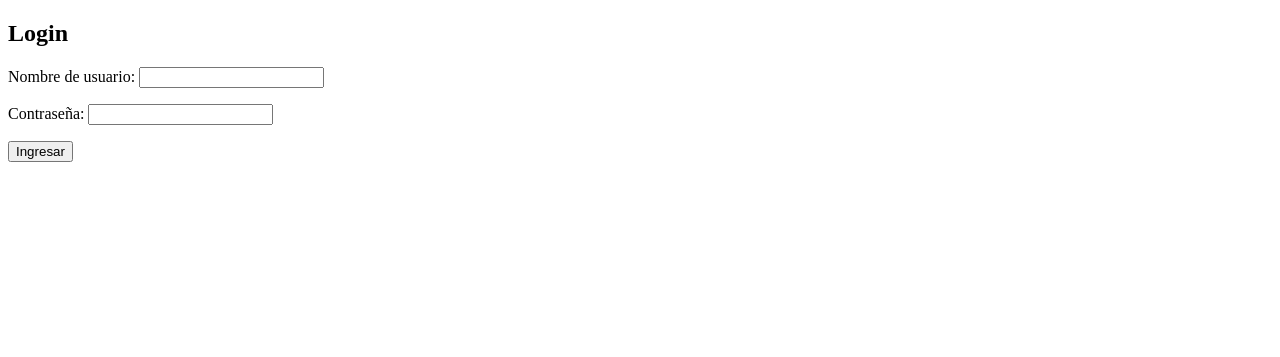
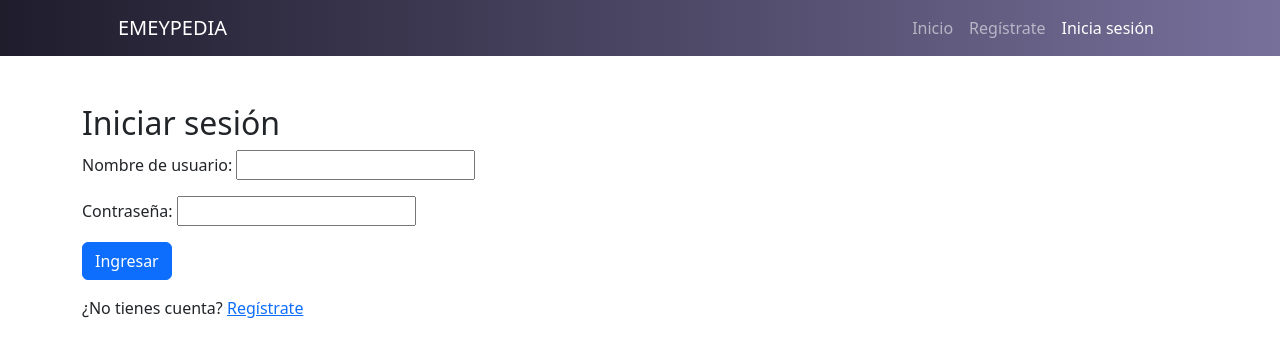
Before and after one commit to ElFranck21/Emeypedia, a Django app: page /login/ in a window 1280 px wide. Shown: the top 357 px of the page. Run offline with Django 5.2, Linux system fonts and the light colour scheme.

Commit message:
prueba front 2

```diff
--- a/Emeypediaa/settings.py
+++ b/Emeypediaa/settings.py
@@ -68,6 +68,7 @@ TEMPLATES = [
         'OPTIONS': {
             'context_processors': [
                 'django.template.context_processors.request',
+                'django.template.context_processors.request',
                 'django.contrib.auth.context_processors.auth',
                 'django.contrib.messages.context_processors.messages',
             ],
--- a/templates/index.html
+++ b/templates/index.html
@@ -1,23 +1,17 @@
 {% load static %}
 
 <!DOCTYPE html>
-<html lang="en">
+<html lang="es">
 <head>
-    <meta charset="utf-8" />
-    <meta name="viewport" content="width=device-width, initial-scale=1, shrink-to-fit=no" />
-    <meta name="description" content="" />
-    <meta name="author" content="" />
+    <meta charset="UTF-8" />
     <title>EMEYPEDIA</title>
-    <!-- Favicon-->
-    <link rel="icon" type="image/x-icon" href="{% static 'miapp/assets/favicon.ico' %}" />
-    <!-- Core theme CSS (includes Bootstrap)-->
+    {% load static %}
     <link href="{% static 'miapp/css/styles.css' %}" rel="stylesheet" />
-    <!-- Bootstrap CDN (opcional si no tienes local) -->
     <link href="https://cdn.jsdelivr.net/npm/bootstrap@5.2.3/dist/css/bootstrap.min.css" rel="stylesheet" />
 </head>
 <body>
-    <!-- Responsive navbar-->
-    <nav class="navbar navbar-expand-lg navbar-dark bg-dark">
+
+<nav class="navbar navbar-expand-lg navbar-dark" style="background: linear-gradient(90deg, #1f1c2c, #77709b);">
     <div class="container px-5">
         <a class="navbar-brand" href="#">EMEYPEDIA</a>
         <button class="navbar-toggler" type="button" data-bs-toggle="collapse"
@@ -25,79 +19,25 @@
             aria-expanded="false" aria-label="Toggle navigation"><span class="navbar-toggler-icon"></span></button>
         <div class="collapse navbar-collapse" id="navbarSupportedContent">
             <ul class="navbar-nav ms-auto mb-2 mb-lg-0">
-                    <li class="nav-item"><a class="nav-link active" aria-current="page" href="{% url 'index' %}">Inicio</a></li>
-                    <li class="nav-item"><a class="nav-link" href="{% url 'register' %}">Registrate</a></li>
-                    <li class="nav-item"><a class="nav-link" href="{% url 'login' %}">Inicia sesion</a></li>
+
+                <li class="nav-item">
+                    <a class="nav-link {% if request.resolver_match.url_name == 'index' %}active{% endif %}" href="{% url 'index' %}">Inicio</a>
+                </li>
+                <li class="nav-item">
+                    <a class="nav-link {% if request.resolver_match.url_name == 'register' %}active{% endif %}" href="{% url 'register' %}">Regístrate</a>
+                </li>
+                <li class="nav-item">
+                    <a class="nav-link {% if request.resolver_match.url_name == 'login' %}active{% endif %}" href="{% url 'login' %}">Inicia sesión</a>
+                </li>
             </ul>
         </div>
     </div>
 </nav>
 
-    <!-- Page Content-->
-    <div class="container px-4 px-lg-5">
-        <!-- Heading Row-->
-        <div class="row gx-4 gx-lg-5 align-items-center my-5">
-            <div class="col-lg-7"><img class="img-fluid rounded mb-4 mb-lg-0"
-                    src="https://dummyimage.com/900x400/dee2e6/6c757d.jpg" alt="..." /></div>
-            <div class="col-lg-5">
-                <h1 class="font-weight-light">Business Name or Tagline</h1>
-                <p>This is a template that is great for small businesses...</p>
-                <a class="btn btn-primary" href="#">Call to Action!</a>
-            </div>
-        </div>
+<main class="container mt-5">
+    {% block content %}
+    {% endblock %}
+</main>
 
-        <!-- Call to Action-->
-        <div class="card text-white bg-secondary my-5 py-4 text-center">
-            <div class="card-body">
-                <p class="text-white m-0">This call to action card is a great place to showcase some important info!</p>
-            </div>
-        </div>
-
-        <!-- Content Row-->
-        <div class="row gx-4 gx-lg-5">
-            <!-- Card 1 -->
-            <div class="col-md-4 mb-5">
-                <div class="card h-100">
-                    <div class="card-body">
-                        <h2 class="card-title">Card One</h2>
-                        <p class="card-text">Lorem ipsum dolor sit amet...</p>
-                    </div>
-                    <div class="card-footer"><a class="btn btn-primary btn-sm" href="#">More Info</a></div>
-                </div>
-            </div>
-            <!-- Card 2 -->
-            <div class="col-md-4 mb-5">
-                <div class="card h-100">
-                    <div class="card-body">
-                        <h2 class="card-title">Card Two</h2>
-                        <p class="card-text">Lorem ipsum dolor sit amet...</p>
-                    </div>
-                    <div class="card-footer"><a class="btn btn-primary btn-sm" href="#">More Info</a></div>
-                </div>
-            </div>
-            <!-- Card 3 -->
-            <div class="col-md-4 mb-5">
-                <div class="card h-100">
-                    <div class="card-body">
-                        <h2 class="card-title">Card Three</h2>
-                        <p class="card-text">Lorem ipsum dolor sit amet...</p>
-                    </div>
-                    <div class="card-footer"><a class="btn btn-primary btn-sm" href="#">More Info</a></div>
-                </div>
-            </div>
-        </div>
-    </div>
-
-    <!-- Footer-->
-    <footer class="py-5 bg-dark">
-        <div class="container px-4 px-lg-5">
-            <p class="m-0 text-center text-white">Copyright &copy; Your Website 2023</p>
-        </div>
-    </footer>
-
-    <!-- Bootstrap core JS-->
-    <script src="https://cdn.jsdelivr.net/npm/bootstrap@5.2.3/dist/js/bootstrap.bundle.min.js"></script>
-    <!-- Core theme JS-->
-    <script src="{% static 'miapp/js/scripts.js' %}"></script>
 </body>
 </html>
--- a/templates/login.html
+++ b/templates/login.html
@@ -1,17 +1,17 @@
-<!DOCTYPE html>
-<html>
-<head>
-    <title>Iniciar sesión</title>
-</head>
-<body>
-    <h2>Login</h2>
+{% extends 'index.html' %}
+
+{% block content %}
+<h2>Iniciar sesión</h2>
+
 {% if form.errors %}
-        <p style="color:red;">Usuario o contraseña incorrectos</p>
+    <p class="text-danger">Usuario o contraseña incorrectos</p>
 {% endif %}
+
 <form method="post">
     {% csrf_token %}
     {{ form.as_p }}
-        <button type="submit">Ingresar</button>
+    <button type="submit" class="btn btn-primary">Ingresar</button>
 </form>
-</body>
-</html>
+
+<p class="mt-3">¿No tienes cuenta? <a href="{% url 'register' %}">Regístrate</a></p>
+{% endblock %}
```
Also changed, not shown: templates/register.html (+4 -10 lines). Lines whose indentation alone changed are shown as unchanged.
